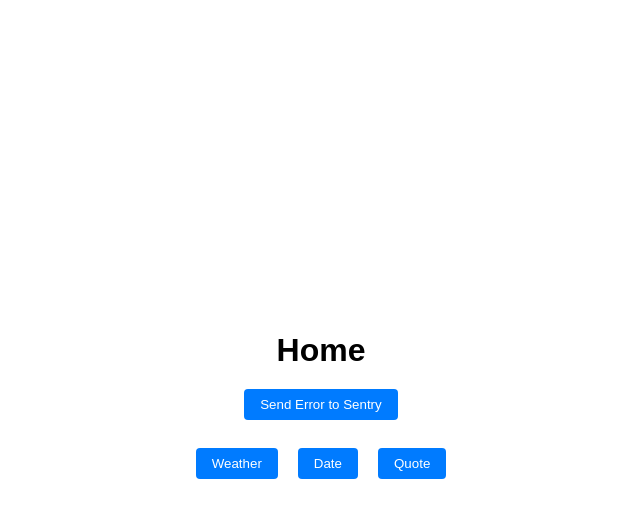
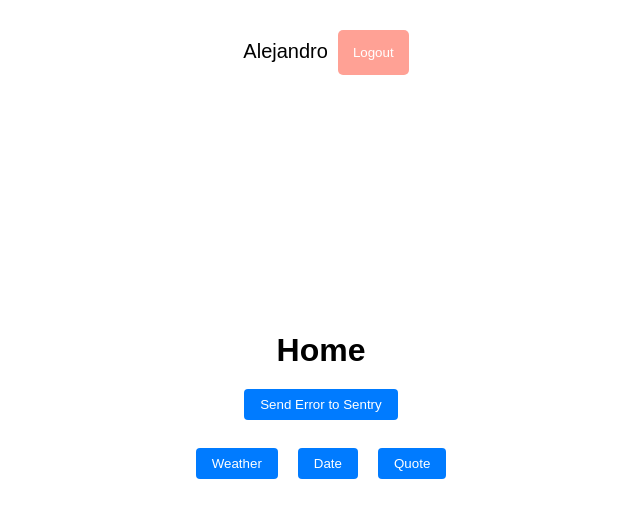
Before and after one commit to aleaguiard/react-project, a React (Vite) app in the folder proyecto-react/: page / in a window 1280 px wide. Shown: the top 518 px of the page, without its empty margins (319-959 px from the left). Built offline with nearby package versions, Linux system fonts and the light colour scheme; no server answers.

Commit message:
NavBar con boton Logout e inicio Context para Auth

```diff
--- a/proyecto-react/src/App.tsx
+++ b/proyecto-react/src/App.tsx
@@ -1,46 +1,49 @@
-import { Routes, Route, Navigate } from 'react-router-dom';
+import { Routes, Route } from 'react-router-dom';
 import { Suspense } from 'react';
 import Home from './pages/Home';
-import { LazyWeatherPage, LazyQuotePage, isLogged } from './constants';
+import { LazyWeatherPage, LazyQuotePage } from './constants';
 import NotFound from './pages/NotFound';
 import DateComponent from './pages/DateComponent';
 import { getQuoteService1 } from './api/QuoteAPI/ApiQuoteService';
 import { getImageService, getWeatherService } from './api/ApiWeatherService';
+import { Navbar } from './components/NavBar/Navbar';
+import { LoginPage } from './auth/pages/LoginPage';
+import { AuthProvider } from './auth/context/AuthProvider';
 
 function App() {
     return (
+        <>
+            <AuthProvider>
+                <Navbar />
                 <Routes>
                     <Route path="/" element={<Home />} />
+                    <Route path="/login" element={<LoginPage />} />
                     <Route path="/date" element={<DateComponent />} />
                     <Route
                         path="/quote"
                         element={
-                    isLogged ? (
                             <Suspense fallback={<p>Loading...</p>}>
-                            <LazyQuotePage quoteService={getQuoteService1()} />
+                                <LazyQuotePage
+                                    quoteService={getQuoteService1()}
+                                />
                             </Suspense>
-                    ) : (
-                        <Navigate to="/" />
-                    )
                         }
                     />
                     <Route
                         path="/weather"
                         element={
-                    isLogged ? (
                             <Suspense fallback={<p>Loading...</p>}>
                                 <LazyWeatherPage
                                     weatherService={getWeatherService()}
                                     imageService={getImageService()}
                                 />
                             </Suspense>
-                    ) : (
-                        <Navigate to="/" />
-                    )
                         }
                     />
                     <Route path="*" element={<NotFound />} />
                 </Routes>
+            </AuthProvider>
+        </>
     );
 }
 
--- /dev/null
+++ b/proyecto-react/src/auth/context/AuthContext.tsx
@@ -0,0 +1,3 @@
+import { createContext } from 'react';
+
+export const AuthContext = createContext({});
--- /dev/null
+++ b/proyecto-react/src/auth/context/AuthProvider.tsx
@@ -0,0 +1,13 @@
+import { useReducer } from 'react';
+import { AuthContext } from './AuthContext';
+import { authReducer } from './authReducer';
+
+const initialState = {
+    logged: false,
+};
+
+export const AuthProvider = ({ children }: { children: React.ReactNode }) => {
+    const [authState, dispatch] = useReducer(authReducer, initialState);
+
+    return <AuthContext.Provider value={{}}>{children}</AuthContext.Provider>;
+};
--- /dev/null
+++ b/proyecto-react/src/auth/context/authReducer.ts
@@ -0,0 +1,20 @@
+import { types } from '../types/types';
+
+export const authReducer = (state = {}, action: any) => {
+    switch (action.type) {
+        case types.login:
+            return {
+                ...state,
+                logged: true,
+                name: action.payload,
+            };
+
+        case types.logout:
+            return {
+                logged: false,
+            };
+
+        default:
+            return state;
+    }
+};
--- /dev/null
+++ b/proyecto-react/src/auth/pages/LoginPage.tsx
@@ -0,0 +1,19 @@
+import { useNavigate } from 'react-router-dom';
+import Button from '../../components/Button/Button';
+
+export const LoginPage = () => {
+    const navigate = useNavigate();
+
+    const onLogin = () => {
+        navigate('/', {
+            replace: true,
+        });
+    };
+
+    return (
+        <div className="container mt-5">
+            <h1>Login</h1>
+            <Button onClick={onLogin}>Login</Button>
+        </div>
+    );
+};
--- /dev/null
+++ b/proyecto-react/src/auth/types/types.ts
@@ -0,0 +1,4 @@
+export const types = {
+    login: '[Auth] Login',
+    logout: '[Auth] Logout',
+};
--- /dev/null
+++ b/proyecto-react/src/components/NavBar/Navbar.tsx
@@ -0,0 +1,22 @@
+import { useNavigate } from 'react-router-dom';
+
+export const Navbar = () => {
+    const navigate = useNavigate();
+
+    const handleLogout = () => {
+        navigate('/', {
+            replace: true,
+        });
+    };
+
+    return (
+        <nav className="navBar">
+            <div className="elementsNav">
+                <span className="nameLogin">Alejandro</span>
+                <button className="btnLogout" onClick={handleLogout}>
+                    Logout
+                </button>
+            </div>
+        </nav>
+    );
+};
--- a/proyecto-react/src/constants.ts
+++ b/proyecto-react/src/constants.ts
@@ -5,5 +5,4 @@ const LazyWeatherPage = lazy(() => import('./pages/WeatherPage'));
 const LazyQuotePage = lazy(() => import('./pages/QuotePage'));
 
 // Exportar las constantes
-export const isLogged = true;
 export { LazyWeatherPage, LazyQuotePage };
--- a/proyecto-react/src/styles/index.css
+++ b/proyecto-react/src/styles/index.css
@@ -100,3 +100,35 @@ blockquote {
   background-color: rgb(197, 220, 234);
   border-radius: 10px;
 }
+
+.navBar {
+  position: fixed;
+  top: 20px;
+  left: 0;
+  right: 0;
+  width: 100%;
+  display: flex;
+  padding: 10px;
+}
+
+.elementsNav {
+  display: flex;
+  width: 100%;
+  justify-content: center;}
+
+.nameLogin {
+  color: rgb(0, 0, 0);
+  font-size: 20px;
+  padding: 10px 10px;
+}
+
+.btnLogout {
+  background-color: #ff1e006a;
+  color: white;
+  border: none;
+  border-radius: 5px;
+  padding: 15px;
+  margin-right: 20px;
+  cursor: pointer;
+  transition: background-color 0.3s ease;
+}
```
Also changed, not shown: proyecto-react/src/router/AppRouter.tsx (added). Lines whose indentation alone changed are shown as unchanged.
